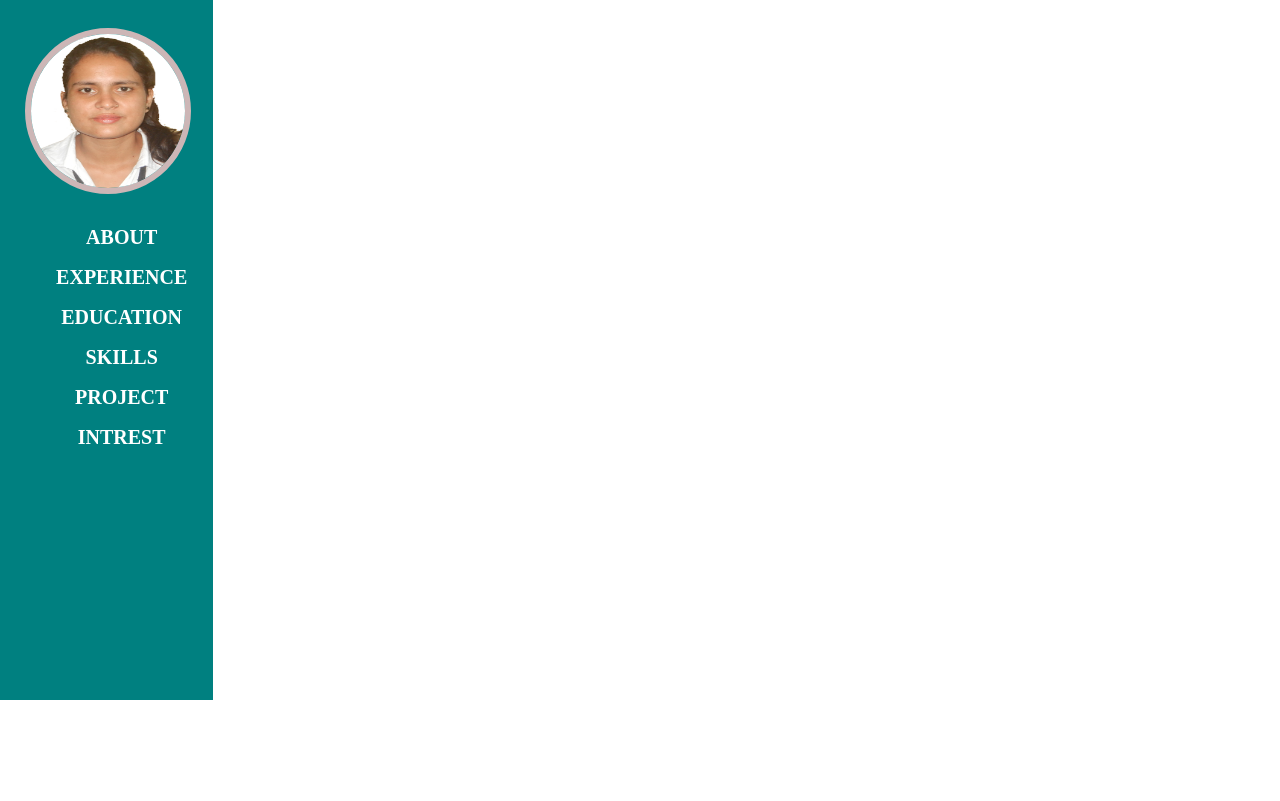
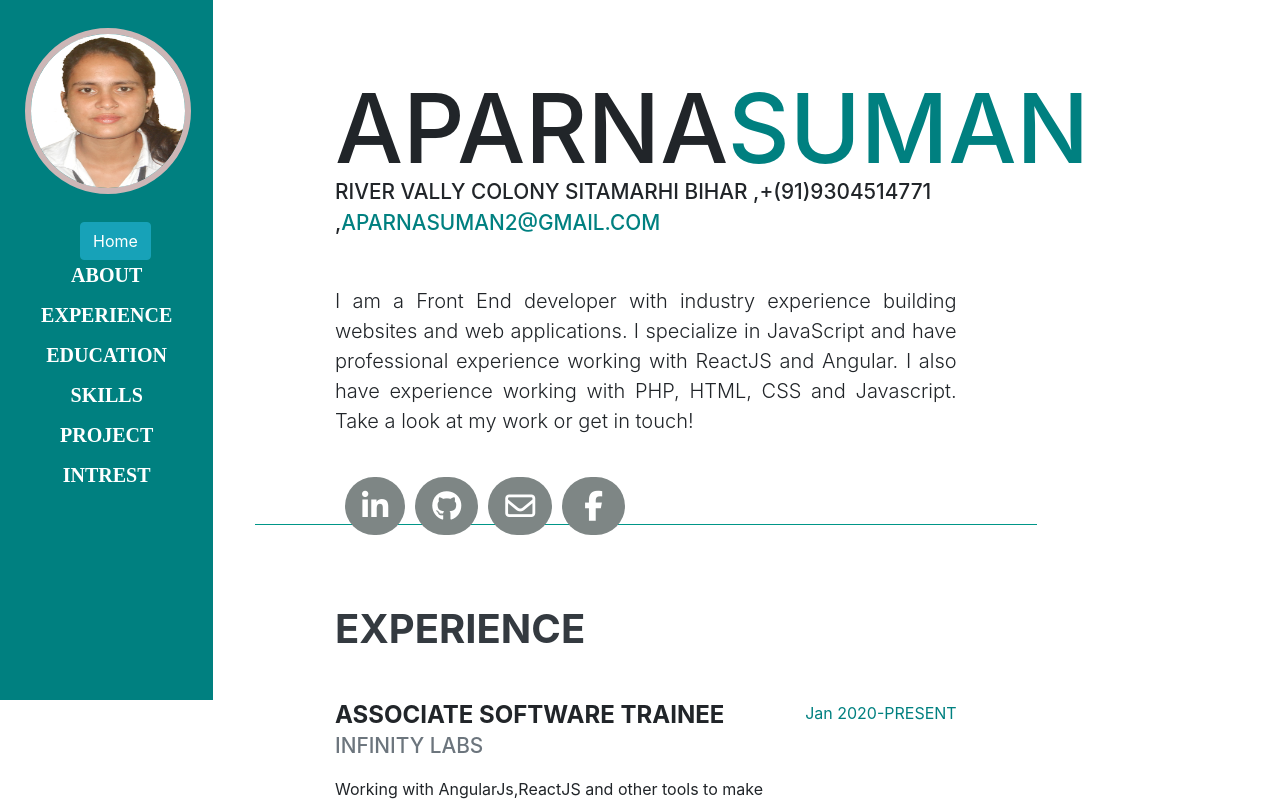
Before and after one commit to Aparnasuman/PortfolioSite, a React (Create React App) app: page / in a window 1280 px wide. Shown: the top 801 px of the page. Built offline with nearby package versions, Linux system fonts and the light colour scheme; no server answers.

Commit message:
navbar content added

```diff
--- a/src/App.css
+++ b/src/App.css
@@ -6,6 +6,10 @@
 .sidebar{
     background-color: teal;
     height: 700px;
+    position: fixed;
+}
+.btn{
+    margin-left: 65px;
 }
 .about{
     width:250px;
@@ -232,9 +236,9 @@ a:-webkit-any-link {
 .about-Main{
     width:100%;
 }
+
 .list{
     text-align: center;
-    margin-left: 30px;
 }
 li{
     font-size: 20px;
--- a/src/App.js
+++ b/src/App.js
@@ -16,7 +16,17 @@ class App extends React.Component {
       <NavBar/>
 
 
+        <Switch>
+            <Route path="/about" component={AboutMain} />
+            <Route path="/experience" component={ExperienceMain} />
+            <Route path="/education" component={EducationMain} />
+            <Route path="/skills" component={SkillMain} />
+            <Route path='/Intrest' component={IntrestDetail }/>
+            <Route path="/project" component={ProjectDetail}/>
+            <Route path="/" component={AboutDetail} />
 
+
+        </Switch>
  </Router>
 
     );
--- a/src/about.js
+++ b/src/about.js
@@ -15,7 +15,6 @@ class AboutDetail extends React.Component{
     console.log(this.props);
 return (
       <div className="container-fluid ">
-        <NavBar/>
          <AboutMain/>
          <ExperienceMain />
          <EducationMain/>
--- a/src/nav.js
+++ b/src/nav.js
@@ -1,6 +1,7 @@
 import React from 'react';
 import logo from './logo.png';
 import { Link } from 'react-router-dom';
+import AboutDetail from './about';
 class NavBar extends React.Component {
   render(){
 return (
@@ -8,6 +9,7 @@ return (
 
          <nav className="sidebar col-md-2 col-sm-3">
          <img src={logo} alt="Download" className="download"/>
+         <button className="btn btn-info justify-content-center ">Home</button>
          <ul className="list">
          <Link to="/about"><li className="listabout">ABOUT</li></Link>
          <Link to="/experience"><li className="listabout">EXPERIENCE</li></Link>
@@ -18,7 +20,7 @@ return (
          </ul>
          </nav>
          <div class="content col-md-10 col-sm-9">
-
+          <AboutDetail />
          </div>
       </div>
     )
```
Also changed, not shown: 17 other files (tests, documents, lock files or other folders).
